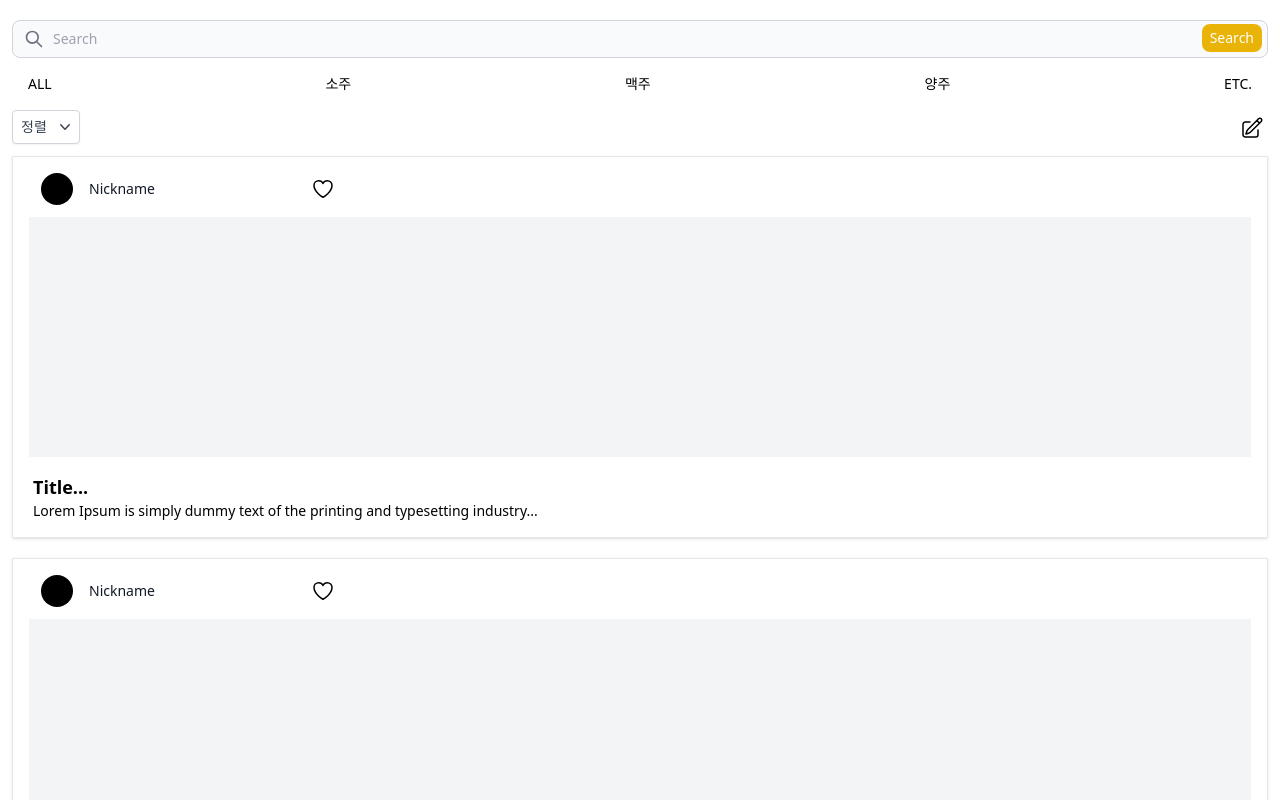
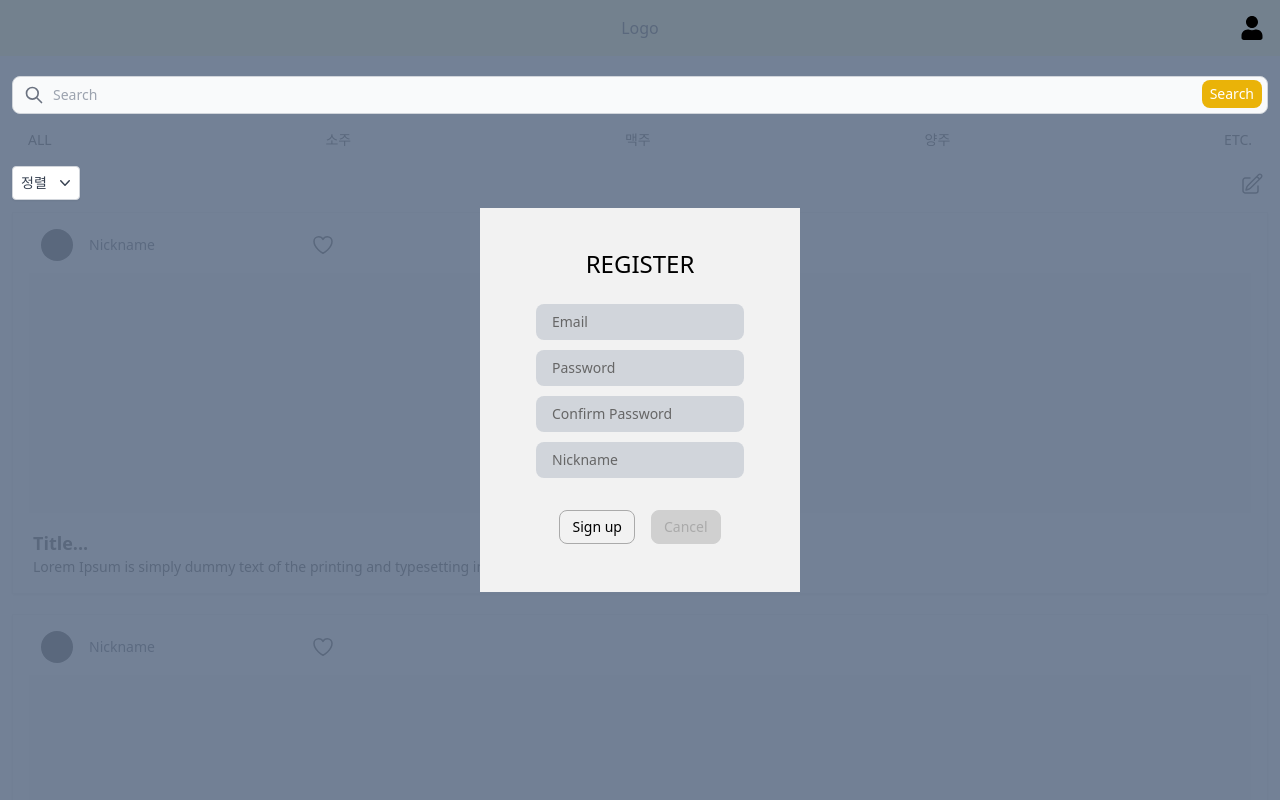
Before and after one commit to ehfdl/OHZU, a Next.js app: page / in a window 1280 px wide. Shown: the top 800 px of the page. Built offline with nearby package versions, Linux system fonts and the light colour scheme; no server answers.

Commit message:
💄 Design : Icon click => Dropdown
- header icon을 눌렀을 시, dropdown으로 화면이 나오게 구현했습니다.

by @Huwiinn

```diff
--- a/components/header.tsx
+++ b/components/header.tsx
@@ -1,13 +1,43 @@
-import { FaUser, FaSignInAlt } from "react-icons/fa";
+import { useState } from "react";
+import { FaUser } from "react-icons/fa";
 
 const Header = () => {
+  const [dropDown, setDropDown] = useState(false);
+
+  const toggle = () => {
+    setDropDown(!dropDown);
+    console.log("클릭 성공", dropDown);
+  };
+
   return (
-    <div className="container flex justify-between  p-4 bg-[#f2f2f2]">
+    <div className=" flex w-full justify-between  p-4 bg-[#ffa]">
       <div className="emptyBox w-24 "></div>
       <div className="Logo">Logo</div>
-      <div className="iconWrap w-24 flex justify-end">
-        <FaUser className="w-6 h-6" />
-        <FaSignInAlt className="w-6 h-6 ml-2" />
+      <div className="iconWrap w-24 flex justify-end relative">
+        <FaUser className="w-6 h-6 " onClick={toggle} />
+        {dropDown ? (
+          <ul
+            className="py-2 text-sm text-gray-700 dark:text-gray-200 bg-gray-300 absolute top-[28px]"
+            aria-labelledby="dropdownHoverButton"
+          >
+            <li>
+              <a
+                href="#"
+                className="block px-4 py-2 hover:bg-gray-100 dark:hover:bg-gray-600 dark:hover:text-white"
+              >
+                Dashboard
+              </a>
+            </li>
+            <li>
+              <a
+                href="#"
+                className="block px-4 py-2 hover:bg-gray-100 dark:hover:bg-gray-600 dark:hover:text-white"
+              >
+                Settings
+              </a>
+            </li>
+          </ul>
+        ) : null}
       </div>
     </div>
   );
--- a/components/join_Modal.tsx
+++ b/components/join_Modal.tsx
@@ -1,6 +1,6 @@
 import React, { useState } from "react";
 import { createUserWithEmailAndPassword, updateProfile } from "firebase/auth";
-import { authService } from "@/firebase";
+import { authService, dbService } from "@/firebase";
 import { doc, setDoc } from "firebase/firestore";
 
 // import axios from "axios";
@@ -34,10 +34,13 @@ const JoinModal = () => {
   console.log("password : ", password);
 
   const signUpForm = (e: any) => {
-    // e.preventDefault();
+    e.preventDefault();
     createUserWithEmailAndPassword(authService, email, password)
       .then((userCredential) => {
-        // console.log("회원가입 성공 ! :", userCredential);
+        console.log("회원가입 성공 ! :", authService.currentUser?.uid);
+        setDoc(doc(dbService, "Users", `${authService.currentUser?.uid}`), {
+          user: authService.currentUser?.uid,
+        });
         alert("회원가입 성공 !");
       })
       .catch((error) => {
--- a/components/layout.tsx
+++ b/components/layout.tsx
@@ -1,4 +1,4 @@
-import Header from "./Header";
+import Header from "./header";
 import Footer from "./footer";
 import LoginModal from "./login_Modal";
 import JoinModal from "./join_Modal";
@@ -7,7 +7,7 @@ const Layout = ({ children }: { children: any }) => {
   return (
     <>
       {/* <LoginModal /> */}
-      {/* <JoinModal /> */}
+      <JoinModal />
       <Header />
       {children}
       <Footer />
--- a/pages/index.tsx
+++ b/pages/index.tsx
@@ -1,10 +1,12 @@
-import Layout from "@/components/layout";
+// import Layout from "@/components/layout";
 import Head from "next/head";
 import "tailwindcss/tailwind.css";
 import Dropdown from "components/dropdown.jsx";
+import Layout from "@/components/layout";
 
 const Home = () => {
   return (
+    <Layout>
       <div className="w-300 h-600 justify-center items-stretch mt-2 mb-4 p-3">
         <form>
           <label
@@ -190,6 +192,7 @@ const Home = () => {
           </div>
         </div>
       </div>
+    </Layout>
   );
 };
 
```
Also changed, not shown: tsconfig.json (+7 -1 lines), 1 other file (tests, documents, lock files or other folders). Lines whose indentation alone changed are shown as unchanged.
